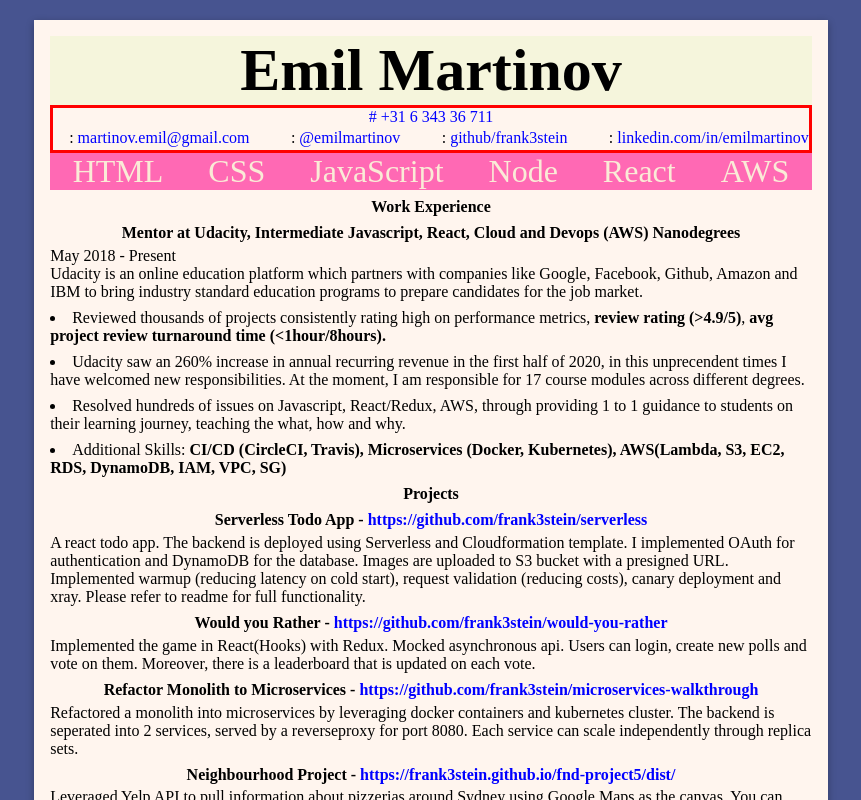
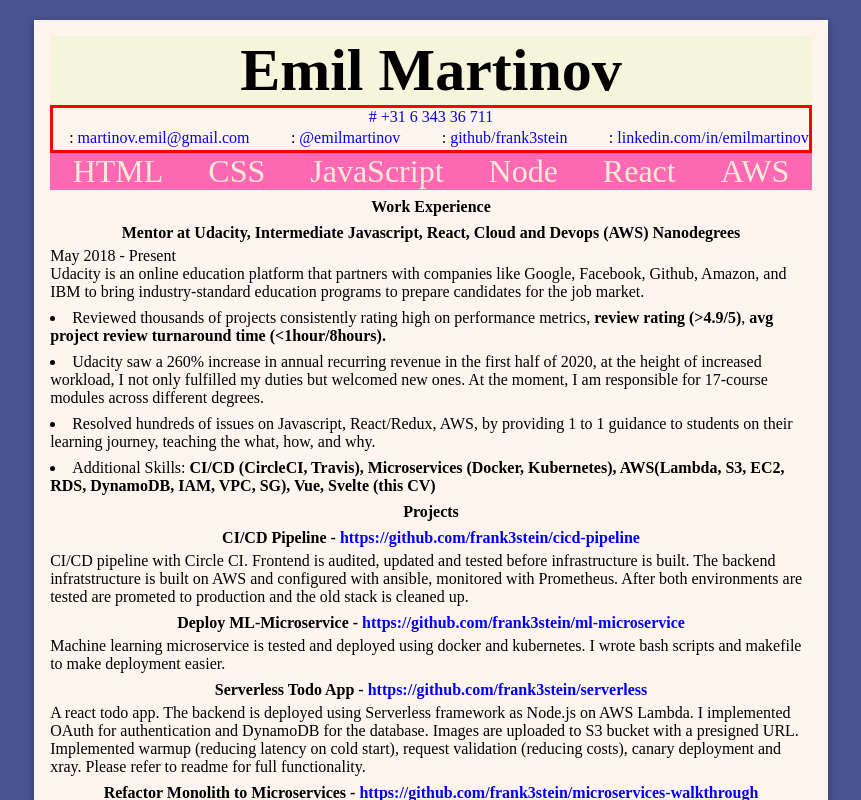
Before and after one commit to frank3stein/cv-to-pdf, a Svelte app: page / in a window 1280 px wide. Shown: the top 800 px of the page, without its empty margins (209-1070 px from the left). Built offline with nearby package versions, Linux system fonts and the light colour scheme; some icons are missing; the HTML template or start-up script is replaced by a standard one.

Commit message:
Devops projects added

```diff
--- a/src/components/WorkXP/WorkXP.svelte
+++ b/src/components/WorkXP/WorkXP.svelte
@@ -20,15 +20,15 @@
 <h2>{work.title}</h2>
 <p>{work.beginningDate} - {work.endDate ? work.endDate : 'Present'}</p>
 {/each}
-  <p>Udacity is an online education platform which partners with companies like Google, Facebook, Github, Amazon and IBM to bring industry standard education programs to prepare candidates for the job market.
+  <p>Udacity is an online education platform that partners with companies like Google, Facebook, Github, Amazon, and IBM to bring industry-standard education programs to prepare candidates for the job market.
     <ul>
       <li>
         Reviewed thousands of projects consistently rating high on performance metrics, <b>review rating (&gt;4.9/5)</b>, <b>avg project review turnaround time (&lt;1hour/8hours).</b>
      </li>
-     <li>Udacity saw an 260% increase in annual recurring revenue in the first half of 2020, in this unprecendent times I have welcomed new responsibilities. At the moment, I am responsible for 17 course modules across different degrees.
+     <li>Udacity saw a 260% increase in annual recurring revenue in the first half of 2020, at the height of increased workload, I not only fulfilled my duties but welcomed new ones. At the moment, I am responsible for 17-course modules across different degrees.
     </li>
     <li>
-      Resolved hundreds of issues on Javascript, React/Redux, AWS, through providing 1 to 1 guidance to students on their learning journey, teaching the what, how and why.
+      Resolved hundreds of issues on Javascript, React/Redux, AWS, by providing 1 to 1 guidance to students on their learning journey, teaching the what, how, and why.
     </li>
-    <li>Additional Skills: <strong>CI/CD (CircleCI, Travis), Microservices (Docker, Kubernetes), AWS(Lambda, S3, EC2, RDS, DynamoDB, IAM, VPC, SG)</strong></li>
+    <li>Additional Skills: <strong>CI/CD (CircleCI, Travis), Microservices (Docker, Kubernetes), AWS(Lambda, S3, EC2, RDS, DynamoDB, IAM, VPC, SG), Vue, Svelte (this CV)</strong></li>
   </ul>
--- a/src/info.json
+++ b/src/info.json
@@ -34,27 +34,64 @@
       }
     ],
     "projects": [
+      {
+        "title":"CI/CD Pipeline",
+        "link":"https://github.com/frank3stein/cicd-pipeline",
+        "text":"CI/CD pipeline with Circle CI. Frontend is audited, updated and tested before infrastructure is built. The backend infratstructure is built on AWS and configured with ansible, monitored with Prometheus. After both environments are tested are prometed to production and the old stack is cleaned up."
+      },
+      {
+        "title":"Deploy ML-Microservice",
+        "link":"https://github.com/frank3stein/ml-microservice",
+        "text":"Machine learning microservice is tested and deployed using docker and kubernetes. I wrote bash scripts and makefile to make deployment easier."
+      },
         {
           "title":"Serverless Todo App",
           "link":"https://github.com/frank3stein/serverless",
-          "text":"A react todo app. The backend is deployed using Serverless and Cloudformation template. I implemented OAuth for authentication and DynamoDB for the database. Images are uploaded to S3 bucket with a presigned URL. Implemented warmup (reducing latency on cold start), request validation (reducing costs), canary deployment and xray. Please refer to readme for full functionality."
+          "text":"A react todo app. The backend is deployed using Serverless framework as Node.js on AWS Lambda. I implemented OAuth for authentication and DynamoDB for the database. Images are uploaded to S3 bucket with a presigned URL. Implemented warmup (reducing latency on cold start), request validation (reducing costs), canary deployment and xray. Please refer to readme for full functionality."
         },
-        {
-          "title":"Would you Rather",
-          "link":"https://github.com/frank3stein/would-you-rather",
-          "text":"Implemented the game in React(Hooks) with Redux. Mocked asynchronous api. Users can login, create new polls and vote on them. Moreover, there is a leaderboard that is updated on each vote. "
-        },
-        {
+     {
           "title":"Refactor Monolith to Microservices",
           "link":"https://github.com/frank3stein/microservices-walkthrough",
           "text":"Refactored a monolith into microservices by leveraging docker containers and kubernetes cluster. The backend is seperated into 2 services, served by a reverseproxy for port 8080. Each service can scale independently through replica sets."
-        },
-        {
-          "title": "Neighbourhood Project",
-          "link":"https://frank3stein.github.io/fnd-project5/dist/",
-          "text":
-            "Leveraged Yelp API to pull information about pizzerias around Sydney using Google Maps as the canvas. You can change the search query and the results update. The location can be updated as well, the modularity exists, but I didn’t add it to view. In order learn/try Vue, I have refactored the project to Vue.js from Knockout.js and used webpack to bundle it."
         }
+    ],
+    "otherProjects":[
+      {
+        "title": "Neighbourhood Project",
+        "link":"https://frank3stein.github.io/fnd-project5/dist/",
+        "text":
+          "Leveraged Yelp API to pull information about pizzerias around Sydney using Google Maps as the canvas. You can change the search query and the results update. The location can be updated as well, the modularity exists, but I didn’t add it to view. In order learn/try Vue, I have refactored the project to Vue.js from Knockout.js and used webpack to bundle it."
+      },
+      {
+        "title":"Refactor Monolith to Microservices",
+        "link":"https://github.com/frank3stein/microservices-walkthrough",
+        "text":"Refactored a monolith into microservices by leveraging docker containers and kubernetes cluster. The backend is seperated into 2 services, served by a reverseproxy for port 8080. Each service can scale independently through replica sets."
+      },
+      {
+        "title":"FlashCards",
+        "link":"https://github.com/frank3stein/flashcards",
+        "text":"Flashcards app, where you can create decks and add cards to them. Built using React(Hooks) with React Native and Redux as the store."
+      },
+      {
+        "title":"Would you Rather",
+        "link":"https://github.com/frank3stein/would-you-rather",
+        "text":"Implemented the game in React(Hooks) with Redux. Mocked asynchronous api. Users can login, create new polls and vote on them. Moreover, there is a leaderboard that is updated on each vote. "
+      },
+      {
+        "title":"Serverless Todo App",
+        "link":"https://github.com/frank3stein/serverless",
+        "text":"A react todo app. The backend is deployed using Serverless framework as Node.js on AWS Lambda. I implemented OAuth for authentication and DynamoDB for the database. Images are uploaded to S3 bucket with a presigned URL. Implemented warmup (reducing latency on cold start), request validation (reducing costs), canary deployment and xray. Please refer to readme for full functionality."
+      },
+      {
+        "title":"CI/CD Pipeline",
+        "link":"https://github.com/frank3stein/cicd-pipeline",
+        "text":"CI/CD pipeline with Circle CI. Frontend is audited, updated and tested before infrastructure is built. The backend infratstructure is built on AWS and configured with ansible, monitored with Prometheus. After both environments are tested are prometed to production and the old stack is cleaned up."
+      },
+      {
+        "title":"Deploy ML-Microservice",
+        "link":"https://github.com/frank3stein/ml-microservice",
+        "text":"Machine learning microservice is tested and deployed using docker and kubernetes. I wrote bash scripts and makefile to make deployment easier."
+      }
     ],
     "education": [
         {
```
Also changed, not shown: package.json (+4 -4 lines), 1 other file (tests, documents, lock files or other folders).
